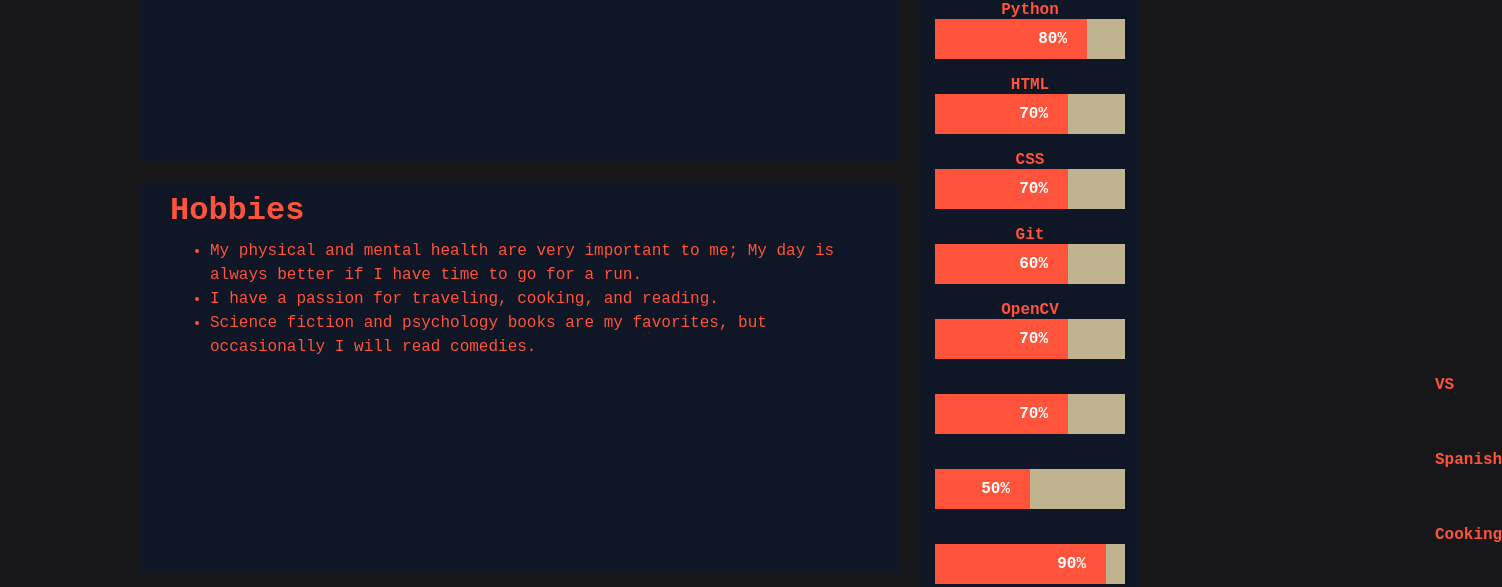
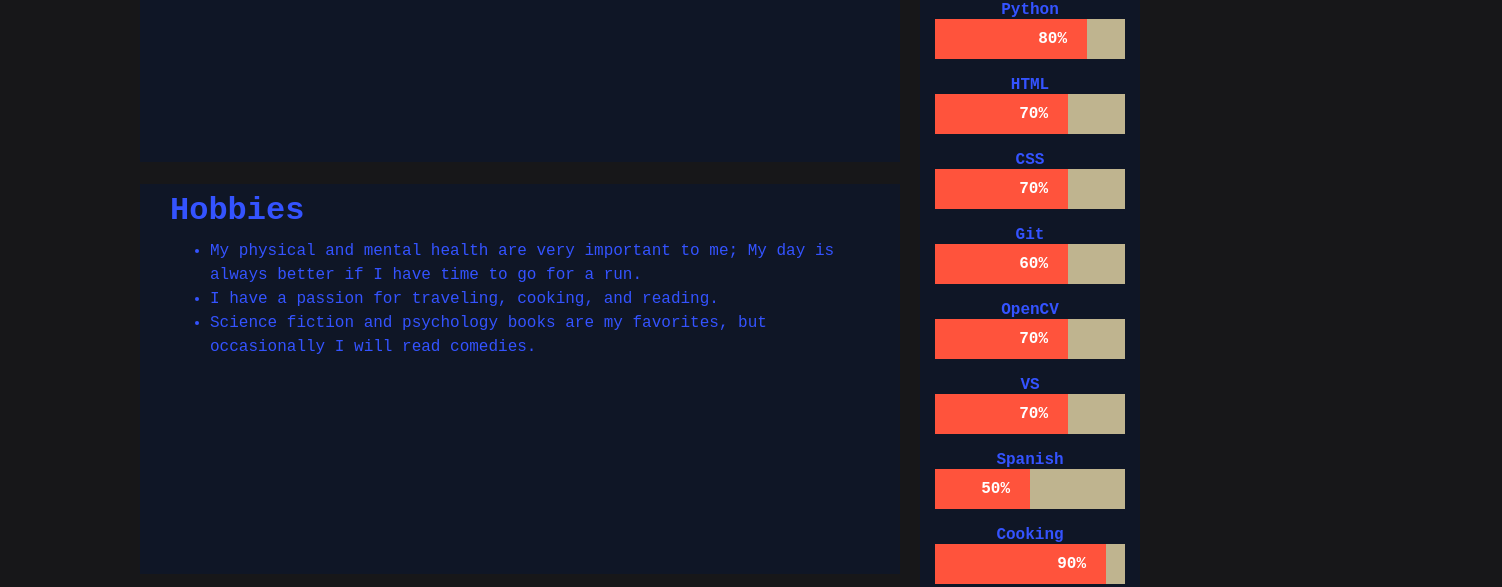
Before and after one commit to lcsfrey/lcsfrey.github.io, a plain HTML site: page about.html in a window 1280 px wide. Shown: the part 1037-1624 px from the top of the page, 1502 px wide, since content can reach past the window. Drawn offline with Linux system fonts and the light colour scheme.

Commit message:
Fixed skills styling on about me page

```diff
--- a/about.html
+++ b/about.html
@@ -38,7 +38,7 @@
                 <br>
                 </p>
                 <p>
-                     Looking for internships in the fields of software engineering, computer vision, and machine learning. My goal is to someday help develop technology that is substantially beneficial to humanity. Specifically, I want to work on projects that improve the quality and longevity of life or develop clean energy. For example, I have a lot of interest in technologies such as self-driving cars and machine learning applied to medical diagnostics. I believe these fields have amazing potential to improve our society.
+                 Looking for internships in the fields of software engineering, computer vision, and machine learning. My goal is to someday help develop technology that is substantially beneficial to humanity. Specifically, I want to work on projects that improve the quality and longevity of life or develop clean energy. For example, I have a lot of interest in technologies such as self-driving cars and machine learning applied to medical diagnostics. I believe these fields have amazing potential to improve our society.
                 </p>
             </div>
             <div class="storybox">
@@ -115,21 +115,21 @@
                     <div class="skill_css_filler">
                     </div>
 
-                    <p style="margin-bottom:0px; padding-top:10px;">VS</p>
+                    VS
                     <div class="skill_container">
                       <div class="skills css">70%</div>
                     </div>
                     <div class="skill_css_filler">
                     </div>
 
-                    <p style="margin-bottom:0px; padding-top:10px;">Spanish</p>
+                    Spanish
                     <div class="skill_container">
                       <div class="skills spanish">50%</div>
                     </div>
                     <div class="skill_spanish_filler">
                     </div>
 
-                    <p style="text-align: center;margin-bottom:0px; padding-top:10px;">Cooking</p>
+                    Cooking
                     <div class="skill_container">
                       <div class="skills cpp">90%</div>
                     </div>
--- a/style.css
+++ b/style.css
@@ -12,7 +12,7 @@ body {
     #margin-left: 2%;
     #margin-right: 2%;
     min-width: 450px;
-    color:#FF533c;
+    color:#3453ff;
     height:100%;
 
 
```
